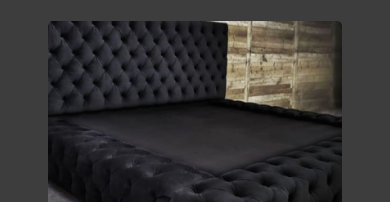
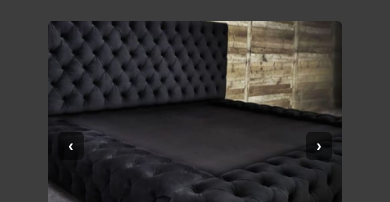
Before and after one commit to JuliaDaniR/MZatt-tapizados, a React (Vite) app: page / in a window 390 px wide. Shown: the part 2880-3082 px from the top of the page. Built offline with nearby package versions, Linux system fonts and the light colour scheme.

Commit message:
Arreglando vista de las imagenes

```diff
--- a/src/components/GalleryWithCarousel.jsx
+++ b/src/components/GalleryWithCarousel.jsx
@@ -58,7 +58,7 @@ const GalleryWithCarousel = () => {
     const carouselRef = useRef(null);
     const [isMobile, setIsMobile] = useState(window.innerWidth <= 768);
     const [touchStartX, setTouchStartX] = useState(null);
-    const [selectedImage, setSelectedImage] = useState(null); // Estado para el modal
+    const [selectedImage, setSelectedImage] = useState(null);
     const [imageWidth, setImageWidth] = useState(0);
     const [currentIndex, setCurrentIndex] = useState(0);
 
--- a/src/styles.css
+++ b/src/styles.css
@@ -664,7 +664,9 @@ button:hover {
   }
 
   .carousel-button {
-    display: none;
+    padding: 5px 10px;
+    font-size: 1rem;
+    border-radius: 5px;
   }
 
   .nav-links.open {
```
